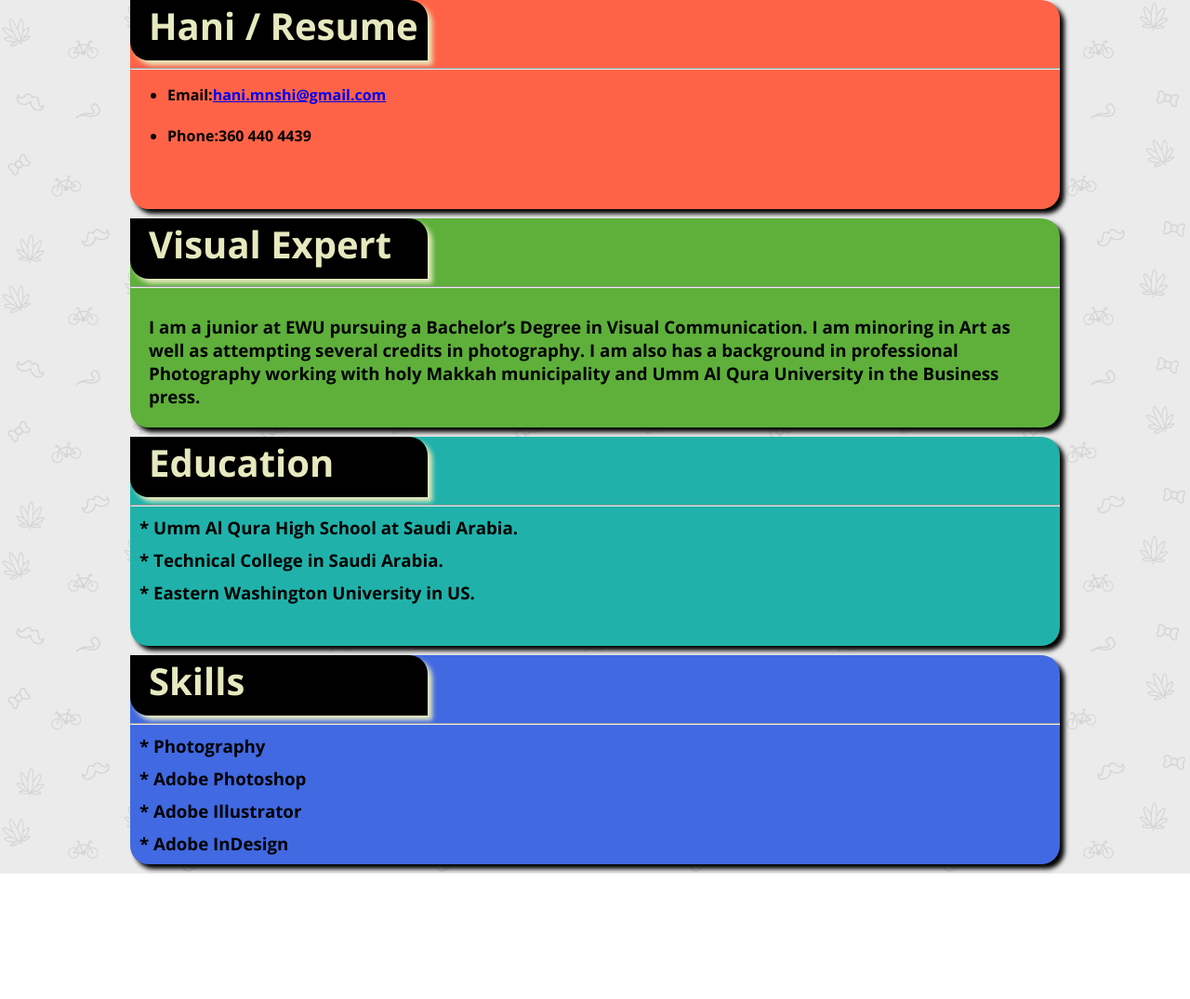
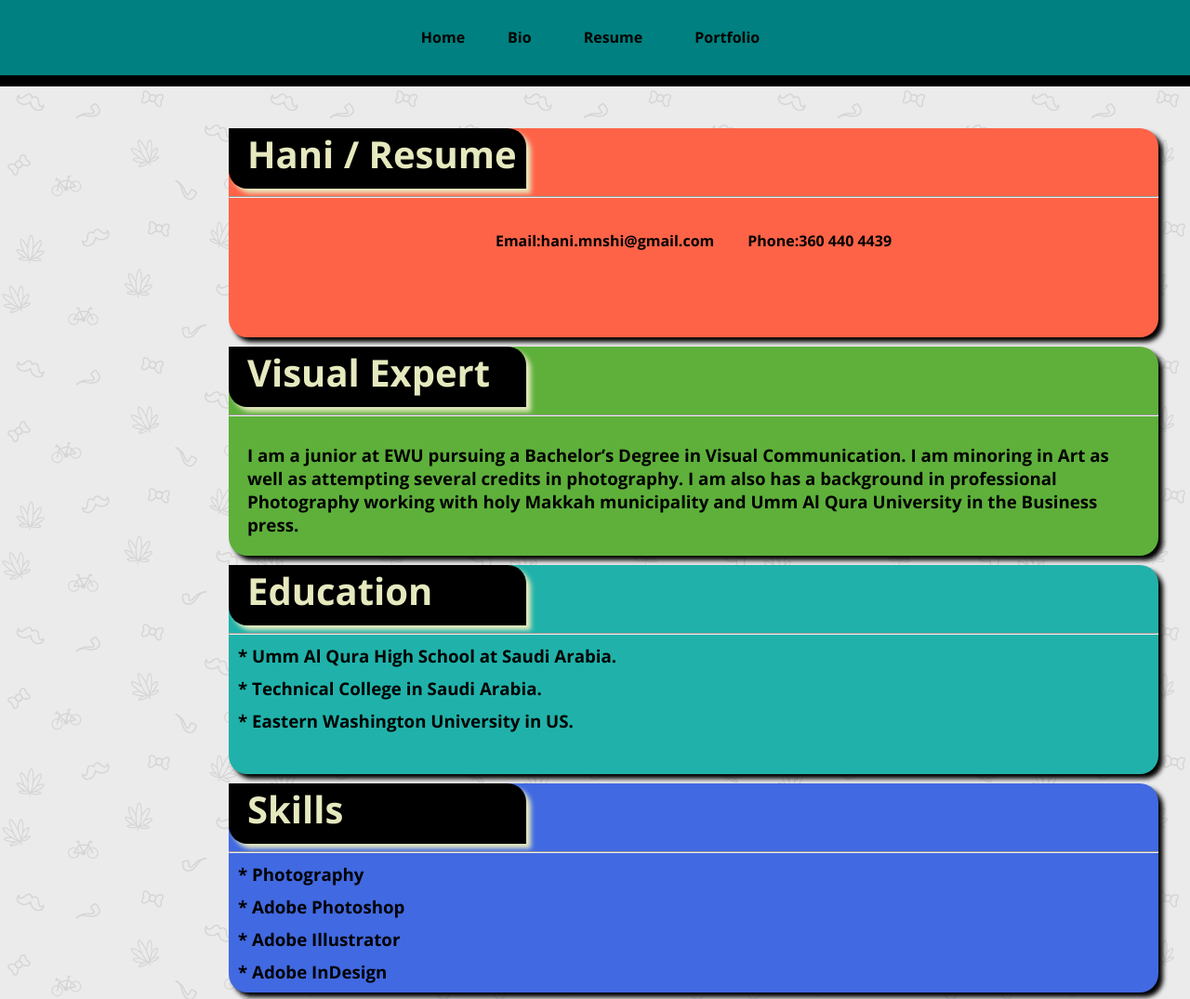
Before and after one commit to hani1980/p2-resume, a plain HTML site: page index.html in a window 1280 px wide. Shown: the top 1075 px of the page at 93% size. Before the commit the page ends 940 px from the top, so only its background shows below. Drawn offline with nearby package versions, Linux system fonts and the light colour scheme.

Commit message:
head add

```diff
--- a/css/styles.css
+++ b/css/styles.css
@@ -4,6 +4,84 @@ body{
 	font-family: 'Open Sans', sans-serif;
 	font-weight: bold;
 	color: #000000;
+}
+.wrapper{
+    margin: 138px auto 60px auto;
+    width: 80%;
+    max-width: 788px;
+    min-width: 356px;
+    transition: all .25s;
+ }
+nav {
+    background: teal;
+    min-width: 283px;
+    width: 100%;
+    position: fixed;
+    top:0;
+    left:0;
+    z-index: 10;
+    line-height: .6em;  /*5px*/
+    /*border-top: 12px solid ;*/
+    border-bottom: 12px solid ;
+    transition: all .2s;
+}
+nav img{
+    width: 177px;
+}
+nav li:nth-child(1n+2) a{
+    border-radius: 50px;
+    padding: 22px 10px;
+}
+
+ul,
+li{
+    display: -webkit-box;
+    display: -moz-box;
+    display: -webkit-flex;
+    display: flex;
+}
+ul{
+    width: 100%;
+    margin: 3px auto;
+    padding: 0;
+    list-style: none;
+    transition: all 1s;
+
+    -webkit-flex-direction: row;
+    -ms-flex-direction: row;
+    flex-direction: row;
+
+    -webkit-flex-wrap: wrap;
+    -ms-flex-wrap: wrap;
+    flex-wrap: wrap;
+
+    -webkit-justify-content: center;
+    -ms-justify-content: center;
+    justify-content: center;
+}
+
+li{
+    margin: 2px 18px;
+    min-height: 71px;
+    vertical-align: middle;
+    align-items: center;
+}
+li a{
+        font-style: normal;
+}
+a {
+    text-decoration: none;
+    color: inherit;
+    font-weight: bold;
+    font-style: italic;
+}
+ img {
+    max-width: 150%;
+  }
+  .symbol {
+  display: block;
+  margin-left: auto;
+  margin-right: auto;
 }
 
 h1 {
--- a/index.html
+++ b/index.html
@@ -12,6 +12,20 @@
 
 </head>
 <body>
+
+	<div class="wrapper">
+        <nav>
+            <ul>
+                <li><a href="http://hani1980.github.io/">Home </a>
+                </li>
+                <li><a href="http://hani1980.github.io/p1-bio">Bio </a>
+                </li>
+                <li><a href="http://hani1980.github.io/p2-resume/">Resume </a>
+                </li>
+                <li><a href="http://hani1980.github.io/p4-portfolio/">Portfolio </a>
+                </li>
+            </ul>
+        </nav>
 
 	<div class="container">
 	<div class="grid_12 head">
```
Also changed, not shown: img/logo.jpg (deleted), img/logo3.png (renamed from img/logo.png).
